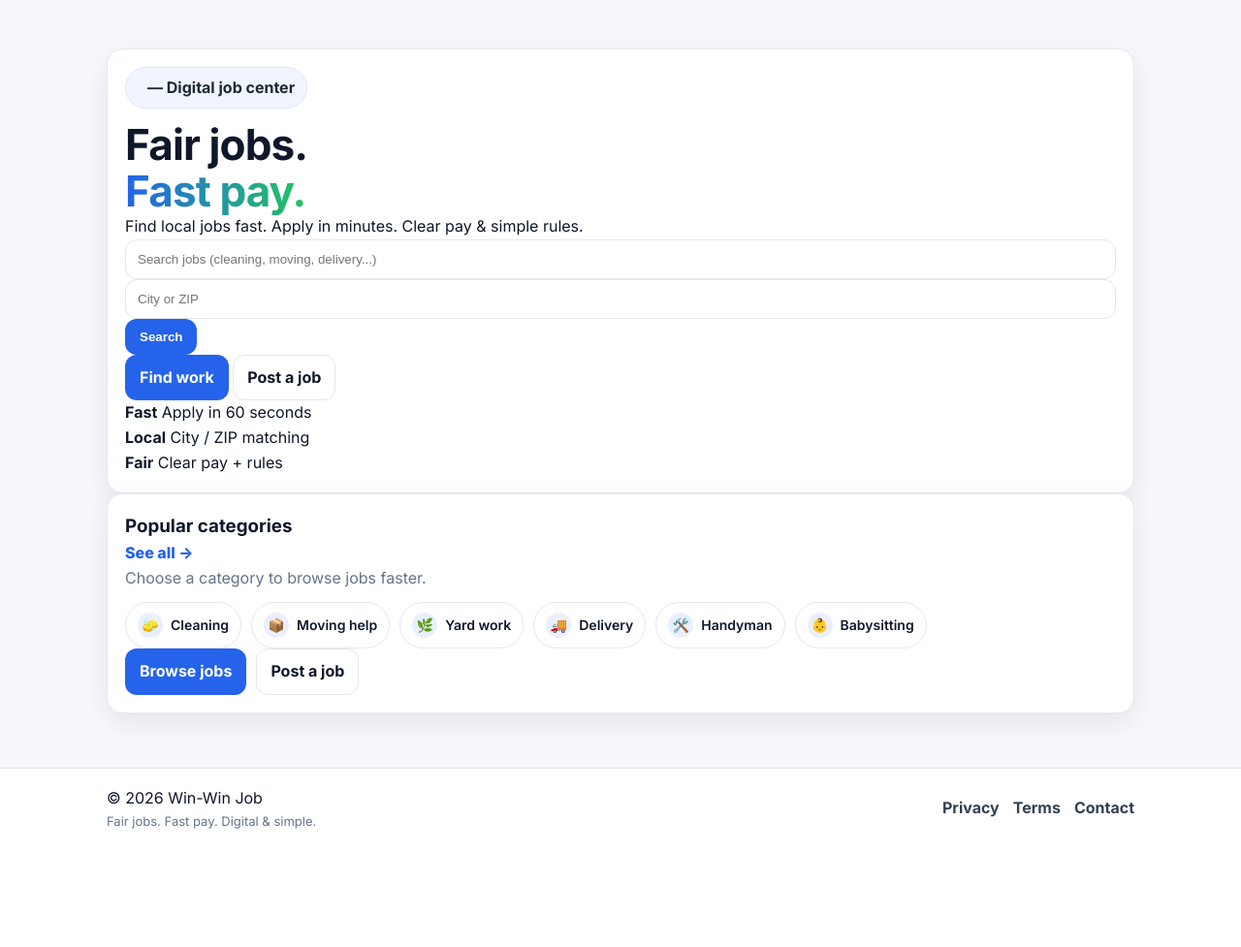
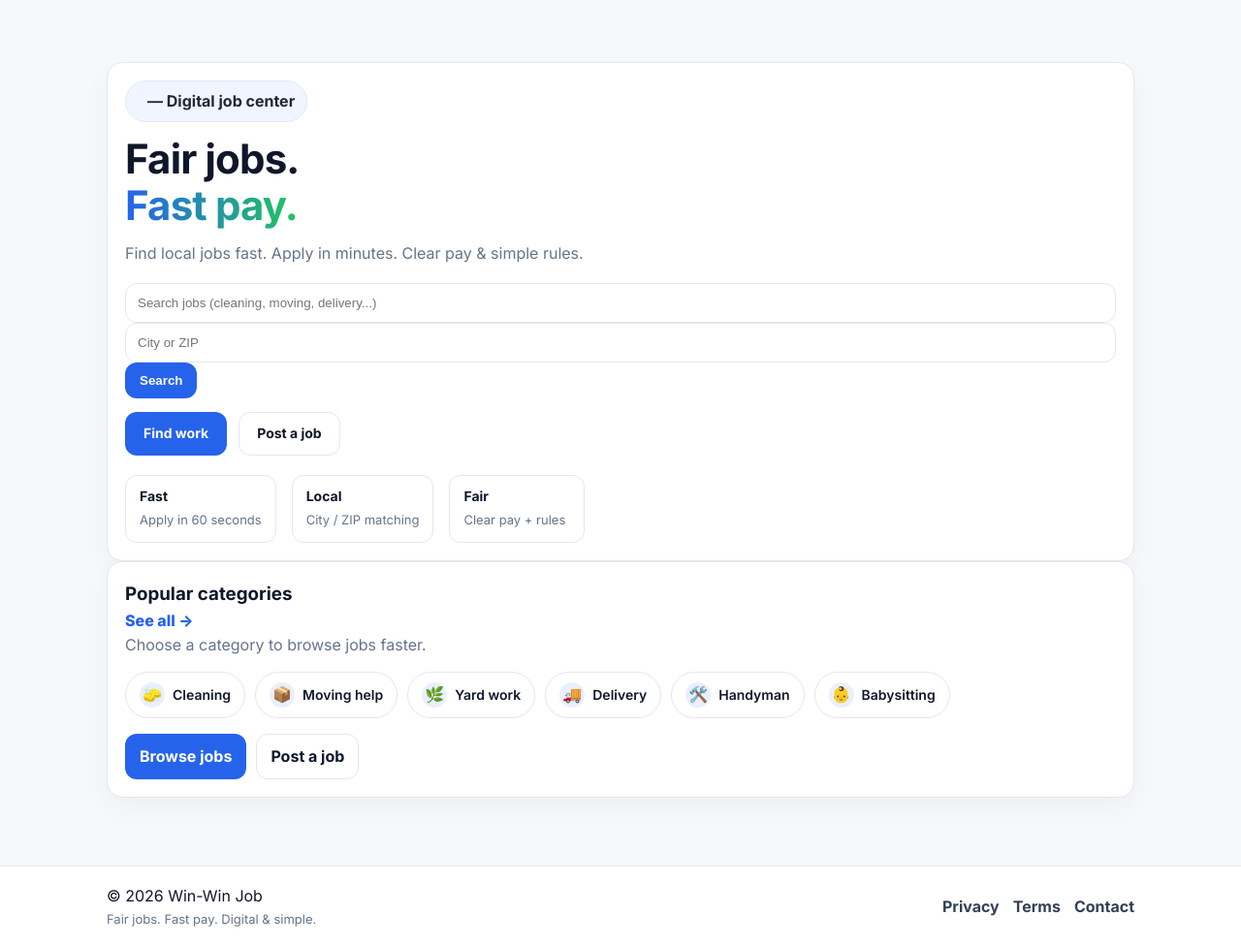
Before and after one commit to channo2025/Fastwork, a FastAPI app: page / in a window 1280 px wide. Shown: the part 97-1074 px from the top of the page at 97% size. Before the commit the page ends 952 px from the top, so only its background shows below. Run offline with FastAPI, Linux system fonts and the light colour scheme.

Commit message:
UI cleanup + popular categories block

```diff
--- a/static/style.css
+++ b/static/style.css
@@ -292,3 +292,116 @@ a{color:inherit;text-decoration:none}
   background: var(--primary);
   color: white;
 }
+
+/* =========================
+   HERO CLEANUP
+========================= */
+
+.hero {
+  padding: 40px 0 24px;
+}
+
+.hero .card {
+  box-shadow: 0 10px 30px rgba(0,0,0,0.04);
+}
+
+/* Title */
+.h1 {
+  font-size: 42px;
+  line-height: 1.15;
+  margin-bottom: 12px;
+}
+
+/* Subtitle */
+.p {
+  max-width: 520px;
+  font-size: 16px;
+  color: var(--muted);
+}
+
+/* Search bar */
+.searchbar {
+  margin-top: 18px;
+  gap: 10px;
+}
+
+/* Buttons row */
+.hero_actions {
+  display: flex;
+  gap: 12px;
+  margin-top: 14px;
+}
+
+.hero_actions .btn {
+  padding: 10px 18px;
+  font-size: 14px;
+}
+
+/* =========================
+   FEATURES (Fast / Local / Fair)
+========================= */
+
+.features {
+  display: flex;
+  gap: 16px;
+  margin-top: 20px;
+}
+
+.feature {
+  background: var(--card);
+  border: 1px solid var(--border);
+  border-radius: 12px;
+  padding: 10px 14px;
+  min-width: 140px;
+}
+
+.feature strong {
+  display: block;
+  font-size: 14px;
+}
+
+.feature span {
+  font-size: 13px;
+  color: var(--muted);
+}
+
+/* =========================
+   POPULAR CATEGORIES
+========================= */
+
+.chips {
+  display: flex;
+  flex-wrap: wrap;
+  gap: 10px;
+  margin-top: 14px;
+}
+
+.chip {
+  display: flex;
+  align-items: center;
+  gap: 8px;
+  padding: 10px 14px;
+  border-radius: 999px;
+  border: 1px solid var(--border);
+  background: #fff;
+  text-decoration: none;
+  color: var(--text);
+  font-size: 14px;
+  transition: all .15s ease;
+}
+
+.chip:hover {
+  background: #f4f7ff;
+  border-color: var(--primary);
+}
+
+.chip_icon {
+  font-size: 16px;
+}
+
+/* Buttons under categories */
+.mini_actions {
+  display: flex;
+  gap: 10px;
+  margin-top: 16px;
+}
```
